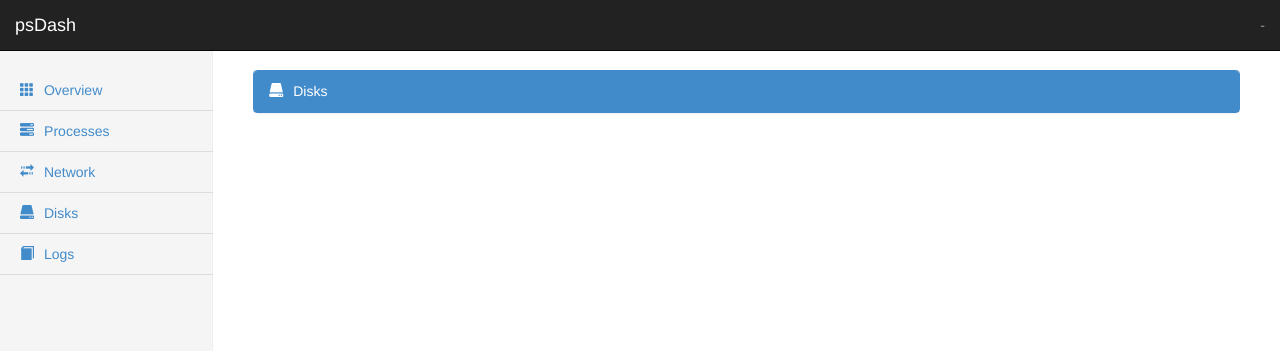
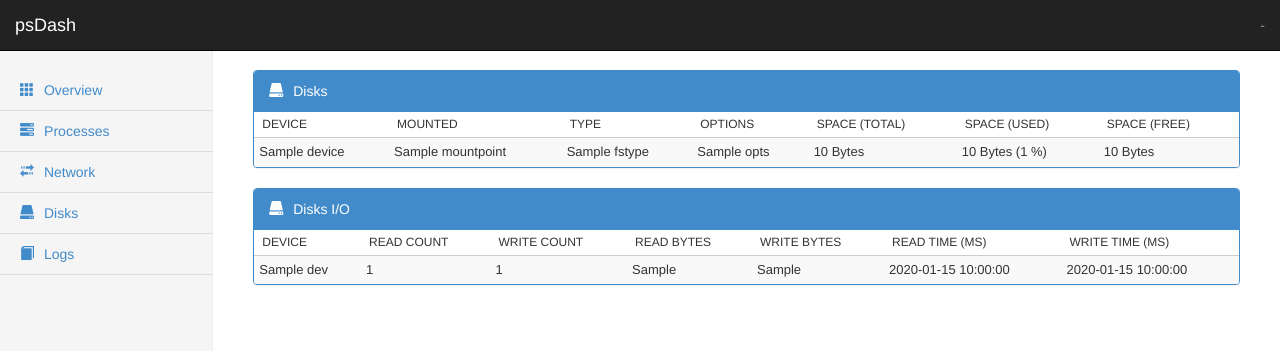
Before and after one commit to Jahaja/psdash, a Flask app: template psdash/templates/disks.html in a window 1280 px wide. Shown: the top 351 px of the page. Run offline with Flask 2, Linux system fonts and the light colour scheme; the template is opened without the code that fills it: most values are stand-ins (such as "Sample title", 1, 10 or a date in 2020); some libraries are stand-ins or nearby versions.

Commit message:
Added disks page

```diff
--- a/psdash/static/css/dashboard.css
+++ b/psdash/static/css/dashboard.css
@@ -117,7 +117,7 @@ body {
 }
 
 #processes th .order-icon {
-  font-size: 12px;
+  font-size: 10px;
 }
 
 span.glyphicon {
@@ -128,7 +128,7 @@ span.glyphicon {
     padding: 4px 8px;
 }
 
-#overview th {
+#psdash th {
     text-transform: uppercase;
     font-weight: normal;
     font-size: 12px;
--- a/psdash/templates/base.html
+++ b/psdash/templates/base.html
@@ -34,7 +34,7 @@
       </div>
     </div>
 
-    <div class="container-fluid">
+    <div id="psdash" class="container-fluid">
         <div class="row">
             <div class="col-sm-3 col-md-2 sidebar">
                 <ul class="nav nav-sidebar">
--- a/psdash/templates/disks.html
+++ b/psdash/templates/disks.html
@@ -3,7 +3,59 @@
     <div class="panel panel-primary">
         <div class="panel-heading"><span class="glyphicon glyphicon-hdd"></span> Disks</div>
         <table id="processes" class="table table-striped table-condensed table-hover">
-
+            <thead>
+                <tr>
+                    <th>Device</th>
+                    <th>Mounted</th>
+                    <th>Type</th>
+                    <th>Options</th>
+                    <th>Space (total)</th>
+                    <th>Space (used)</th>
+                    <th>Space (free)</th>
+                </tr>
+            </thead>
+            <tbody>
+                    {% for dp, du in disks %}
+                    <tr>
+                        <td>{{ dp.device }}</td>
+                        <td>{{ dp.mountpoint }}</td>
+                        <td>{{ dp.fstype }}</td>
+                        <td>{{ dp.opts }}</td>
+                        <td>{{ du.total|filesizeformat }}</td>
+                        <td>{{ du.used|filesizeformat }} ({{ du.percent }} %)</td>
+                        <td>{{ du.free|filesizeformat }}</td>
+                    </tr>
+                    {% endfor %}
+            </tbody>
+        </table>
+    </div>
+    <div class="panel panel-primary">
+        <div class="panel-heading"><span class="glyphicon glyphicon-hdd"></span> Disks I/O</div>
+        <table id="processes" class="table table-striped table-condensed table-hover">
+            <thead>
+                <tr>
+                    <th>Device</th>
+                    <th>Read count</th>
+                    <th>Write count</th>
+                    <th>Read bytes</th>
+                    <th>Write bytes</th>
+                    <th>Read time (ms)</th>
+                    <th>Write time (ms)</th>
+                </tr>
+            </thead>
+            <tbody>
+                {% for dev, io in io_counters.iteritems() %}
+                <tr>
+                    <td>{{ dev }}</td>
+                    <td>{{ io.read_count }}</td>
+                    <td>{{ io.write_count }}</td>
+                    <td>{{ io.read_bytes }}</td>
+                    <td>{{ io.write_bytes }}</td>
+                    <td>{{ io.read_time }}</td>
+                    <td>{{ io.write_time }}</td>
+                </tr>
+                {% endfor %}
+            </tbody>
         </table>
     </div>
 {% endblock %}
--- a/psdash/web.py
+++ b/psdash/web.py
@@ -166,7 +166,11 @@ def process(pid, section):
 
 @app.route("/network")
 def network():
-    return render_template("network.html", page="network", network_interfaces=get_network_interfaces())
+    return render_template(
+        "network.html",
+        page="network",
+        network_interfaces=get_network_interfaces()
+    )
 
 
 @app.route("/memory")
@@ -176,7 +180,17 @@ def memory():
 
 @app.route("/disks")
 def disks():
-    return render_template("disks.html", page="disks")
+    disks = [
+        (dp, psutil.disk_usage(dp.mountpoint))
+        for dp in psutil.disk_partitions(all=True)
+    ]
+
+    return render_template(
+        "disks.html",
+        page="disks",
+        disks=disks,
+        io_counters=psutil.disk_io_counters(perdisk=True)
+    )
 
 
 @app.route("/users")
```
